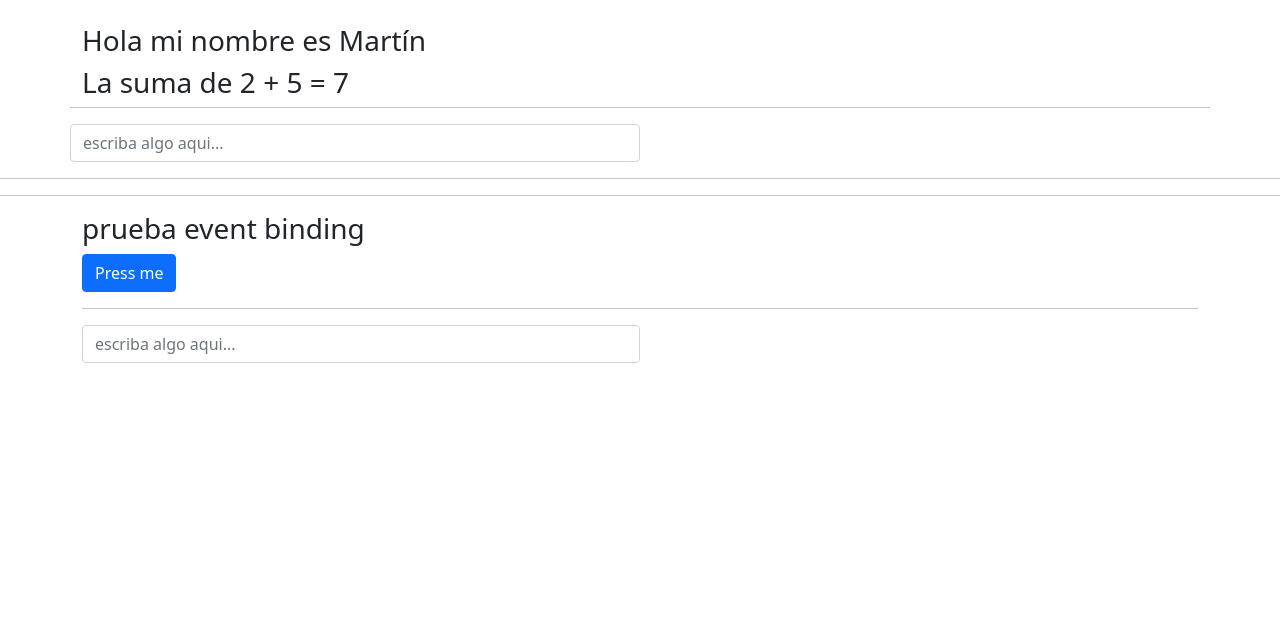
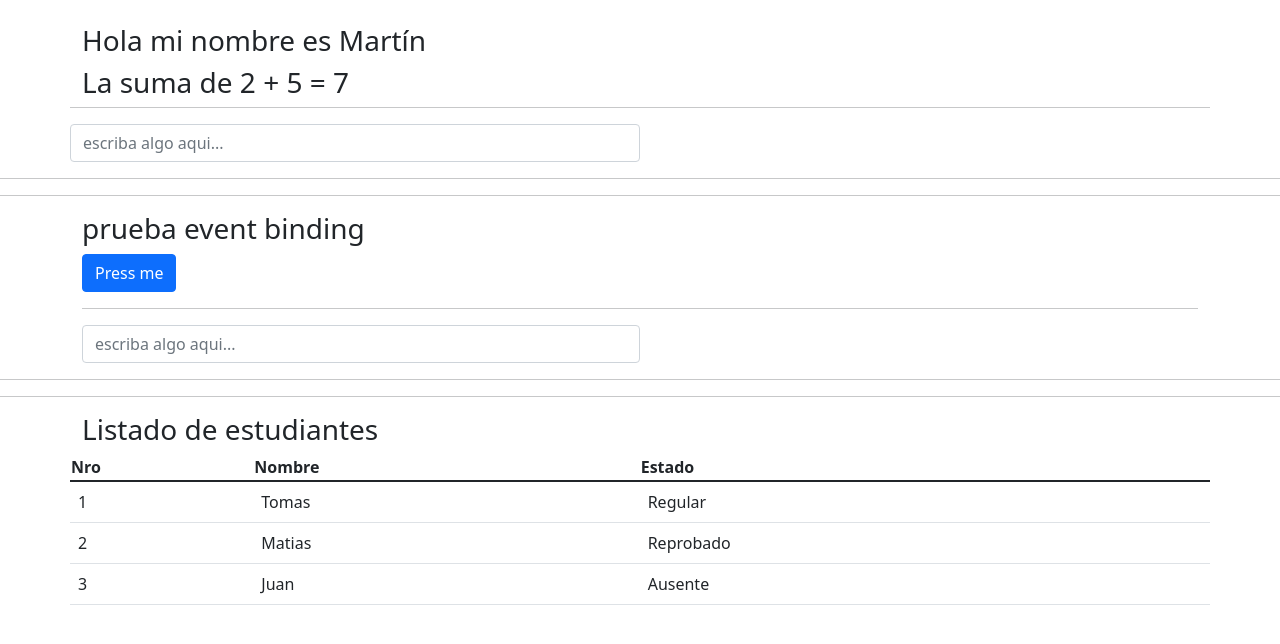
Before and after one commit to lorenzofj/learning-angular, an Angular app in the folder learning/: page / in a window 1280 px wide. Shown: the top 644 px of the page. Built offline with nearby package versions, Linux system fonts and the light colour scheme.

Commit message:
directives - ngFor

```diff
--- a/learning/src/app/app.component.html
+++ b/learning/src/app/app.component.html
@@ -19,3 +19,24 @@
   <input type="text" class="form-control" [(ngModel)]="textoTwoWayDataBinding" placeholder="escriba algo aqui..." style="width: 50%;">
   {{textoTwoWayDataBinding}}
 </div>
+<hr>
+<hr>
+<div class="container">
+  <div class="row">
+    <h3>Listado de estudiantes</h3>
+    <table class="table">
+      <thead>
+        <th>Nro</th>
+        <th>Nombre</th>
+        <th>Estado</th>
+      </thead>
+      <tbody>
+        <tr *ngFor="let estudiante of listaEstudiantes; let i = index"> <!--i es parametro opcional-->
+          <td>{{i + 1}}</td>
+          <td>{{estudiante.nombre}}</td>
+          <td>{{estudiante.estado}}</td>
+        </tr>
+      </tbody>
+    </table>
+  </div>
+</div>
--- a/learning/src/app/app.component.ts
+++ b/learning/src/app/app.component.ts
@@ -12,6 +12,11 @@ export class AppComponent {
   //imgSrc = "https://external-content.duckduckgo.com/iu/?u=https%3A%2F%2Fhorus.com.uy%2Fimg%2Ftechnologies%2Fangular.png&f=1&nofb=1";
   textoEventBinding = 'prueba event binding';
   textoTwoWayDataBinding = '';
+  listaEstudiantes: any[] = [
+    {nombre: 'Tomas', estado: 'Regular'},
+    {nombre: 'Matias', estado: 'Reprobado'},
+    {nombre: 'Juan', estado: 'Ausente'}
+  ]
 
   constructor(){
     setInterval(() => this.nombre = 'Martín', 3000);
```
